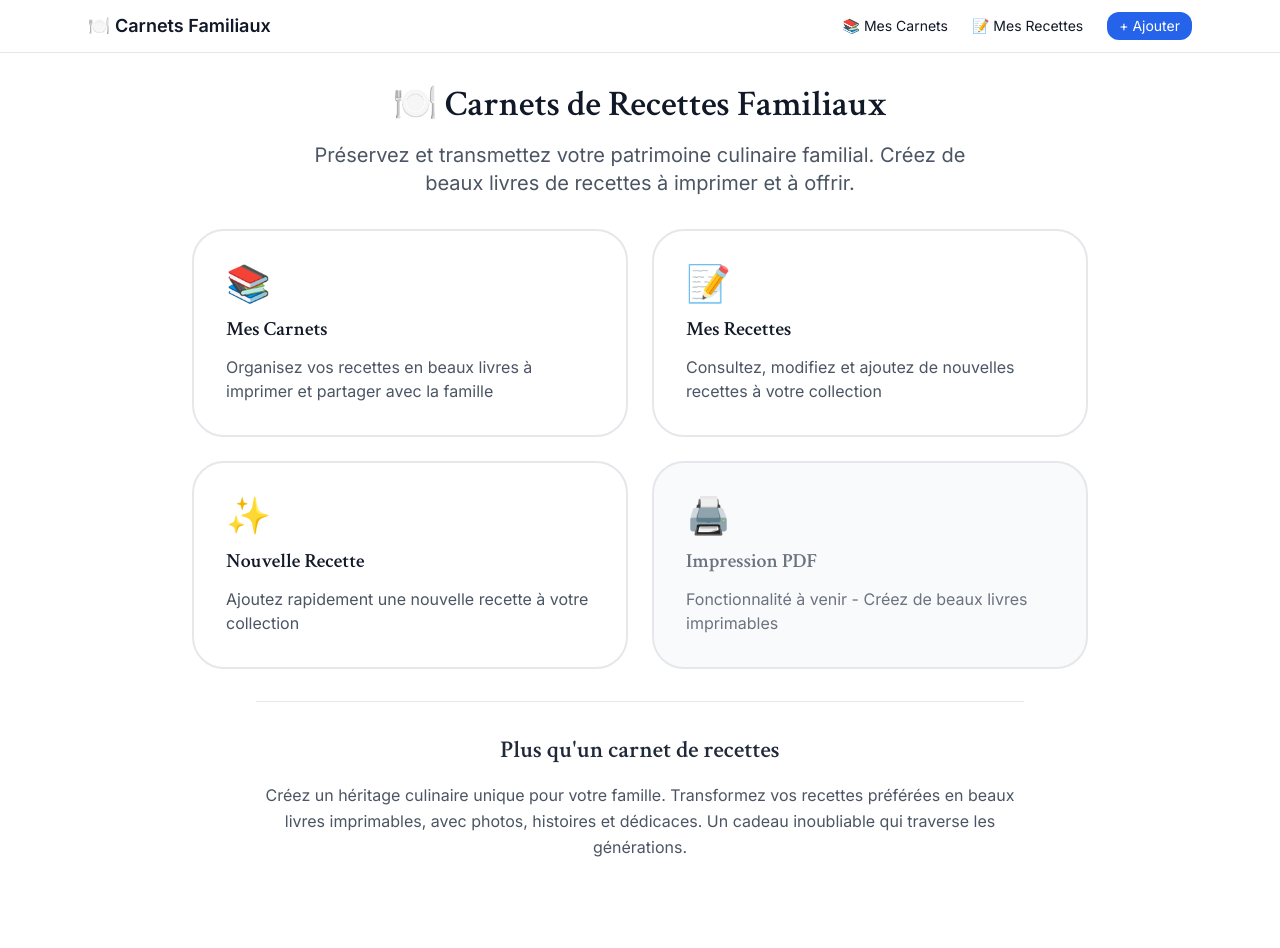
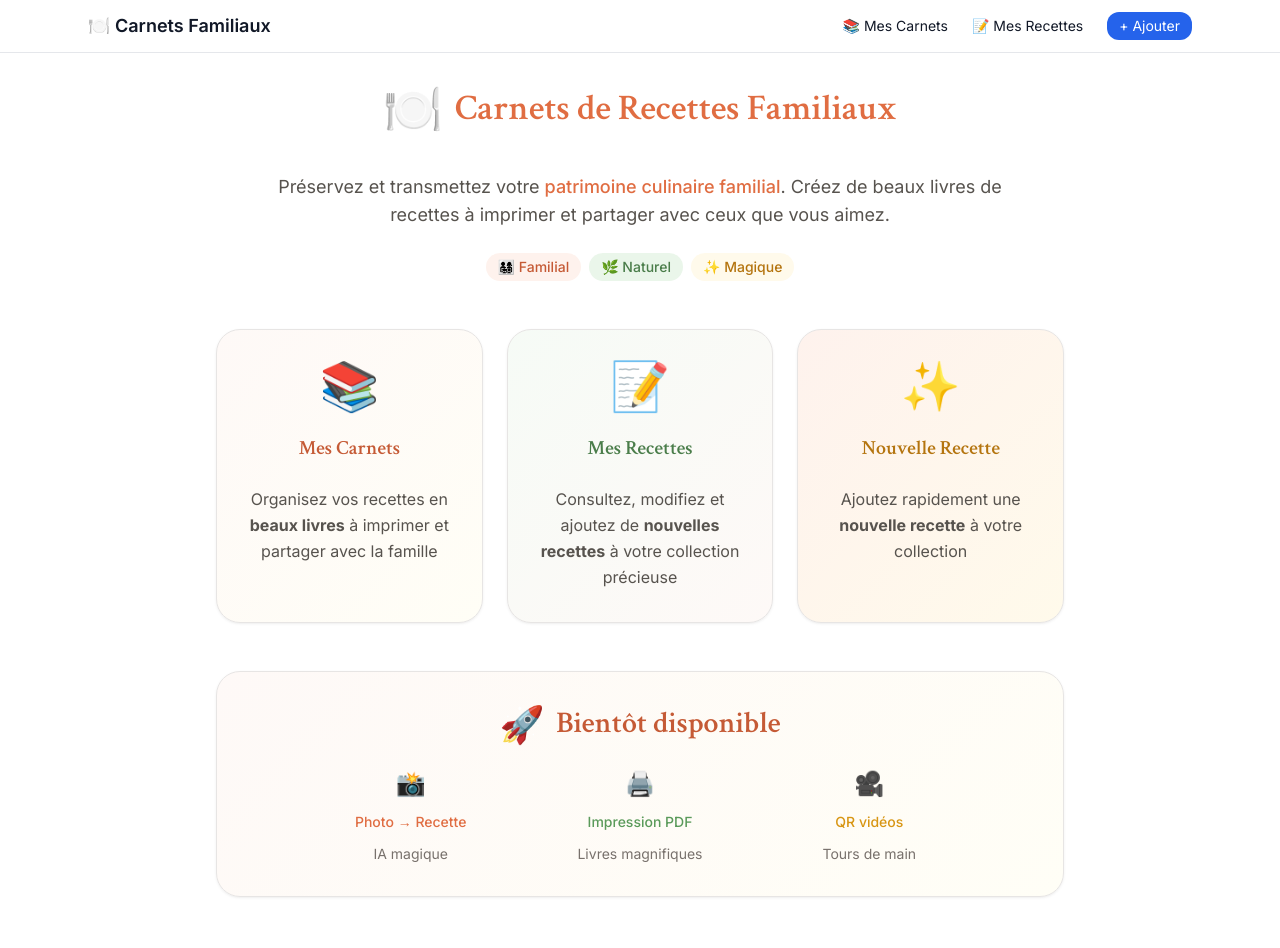
Before and after one commit to oliviertgpls-tech/Fdt-2, a Next.js app: page / in a window 1280 px wide. Shown: the top 948 px of the page. Before the commit the page ends 892 px from the top, so only its background shows below. Built offline with nearby package versions, Linux system fonts and the light colour scheme.

Commit message:
Update home

```diff
--- a/app/page.tsx
+++ b/app/page.tsx
@@ -2,87 +2,132 @@ import Link from "next/link";
 
 export default function HomePage() {
   return (
-    <div className="space-y-8">
+    <div className="container-content space-section animate-in">
       {/* Hero Section */}
-      <div className="text-center space-y-4">
-        <h1 className="text-4xl font-bold text-gray-900">
-          🍽️ Carnets de Recettes Familiaux
-        </h1>
-        <p className="text-xl text-gray-600 max-w-2xl mx-auto">
-          Préservez et transmettez votre patrimoine culinaire familial.
-          Créez de beaux livres de recettes à imprimer et à offrir.
+      <div className="text-center space-content">
+        <div className="inline-flex items-center gap-3 mb-4">
+          <div className="text-5xl">🍽️</div>
+          <h1 className="text-display text-responsive-xl text-primary-600">
+            Carnets de Recettes Familiaux
+          </h1>
+        </div>
+        <p className="text-responsive-base text-neutral-600 max-w-3xl mx-auto leading-relaxed">
+          Préservez et transmettez votre <span className="text-emphasis">patrimoine culinaire familial</span>.
+          Créez de beaux livres de recettes à imprimer et partager avec ceux que vous aimez.
         </p>
+        <div className="flex flex-wrap justify-center gap-2 mt-6">
+          <span className="tag tag-primary">👨‍👩‍👧‍👦 Familial</span>
+          <span className="tag tag-secondary">🌿 Naturel</span>
+          <span className="tag tag-accent">✨ Magique</span>
+        </div>
       </div>
 
       {/* Actions principales */}
-      <div className="grid gap-6 sm:grid-cols-2 max-w-4xl mx-auto">
+      <div className="grid gap-6 sm:grid-cols-2 lg:grid-cols-3">
         <Link
           href="/library"
-          className="group p-8 rounded-2xl border-2 border-gray-200 hover:border-blue-300 hover:bg-blue-50 transition-all"
+          className="card-hover group p-8 bg-gradient-warm"
         >
-          <div className="space-y-3">
-            <div className="text-4xl">📚</div>
-            <h3 className="text-xl font-semibold text-gray-900 group-hover:text-blue-700">
+          <div className="space-content text-center">
+            <div className="text-5xl mb-4 group-hover:animate-bounce-gentle">📚</div>
+            <h3 className="text-display text-xl font-semibold text-primary-700 group-hover:text-primary-800">
               Mes Carnets
             </h3>
-            <p className="text-gray-600">
-              Organisez vos recettes en beaux livres à imprimer et partager avec la famille
+            <p className="text-neutral-600 leading-relaxed">
+              Organisez vos recettes en <strong>beaux livres</strong> à imprimer et partager avec la famille
             </p>
           </div>
         </Link>
 
         <Link
           href="/recipes"
-          className="group p-8 rounded-2xl border-2 border-gray-200 hover:border-green-300 hover:bg-green-50 transition-all"
+          className="card-hover group p-8 bg-gradient-fresh"
         >
-          <div className="space-y-3">
-            <div className="text-4xl">📝</div>
-            <h3 className="text-xl font-semibold text-gray-900 group-hover:text-green-700">
+          <div className="space-content text-center">
+            <div className="text-5xl mb-4 group-hover:animate-bounce-gentle">📝</div>
+            <h3 className="text-display text-xl font-semibold text-secondary-700 group-hover:text-secondary-800">
               Mes Recettes
             </h3>
-            <p className="text-gray-600">
-              Consultez, modifiez et ajoutez de nouvelles recettes à votre collection
+            <p className="text-neutral-600 leading-relaxed">
+              Consultez, modifiez et ajoutez de <strong>nouvelles recettes</strong> à votre collection précieuse
             </p>
           </div>
         </Link>
 
         <Link
           href="/add"
-          className="group p-8 rounded-2xl border-2 border-gray-200 hover:border-purple-300 hover:bg-purple-50 transition-all"
+          className="card-hover group p-8 bg-gradient-sunset sm:col-span-2 lg:col-span-1"
         >
-          <div className="space-y-3">
-            <div className="text-4xl">✨</div>
-            <h3 className="text-xl font-semibold text-gray-900 group-hover:text-purple-700">
+          <div className="space-content text-center">
+            <div className="text-5xl mb-4 group-hover:animate-bounce-gentle">✨</div>
+            <h3 className="text-display text-xl font-semibold text-accent-700 group-hover:text-accent-800">
               Nouvelle Recette
             </h3>
-            <p className="text-gray-600">
-              Ajoutez rapidement une nouvelle recette à votre collection
+            <p className="text-neutral-600 leading-relaxed">
+              Ajoutez rapidement une <strong>nouvelle recette</strong> à votre collection
             </p>
           </div>
         </Link>
+      </div>
 
-        <div className="group p-8 rounded-2xl border-2 border-gray-200 bg-gray-50">
-          <div className="space-y-3">
-            <div className="text-4xl">🖨️</div>
-            <h3 className="text-xl font-semibold text-gray-500">
-              Impression PDF
-            </h3>
-            <p className="text-gray-500">
-              Fonctionnalité à venir - Créez de beaux livres imprimables
-            </p>
+      {/* Prochainement - Section teaser */}
+      <div className="card p-8 bg-gradient-warm text-center">
+        <div className="space-content max-w-2xl mx-auto">
+          <div className="flex items-center justify-center gap-3 mb-4">
+            <div className="text-4xl">🚀</div>
+            <h2 className="text-display text-responsive-lg text-primary-700">
+              Bientôt disponible
+            </h2>
+          </div>
+
+          <div className="grid gap-4 sm:grid-cols-3 text-sm">
+            <div className="space-tight">
+              <div className="text-2xl mb-2">📸</div>
+              <p className="font-medium text-primary-600">Photo → Recette</p>
+              <p className="text-neutral-500">IA magique</p>
+            </div>
+            <div className="space-tight">
+              <div className="text-2xl mb-2">🖨️</div>
+              <p className="font-medium text-secondary-600">Impression PDF</p>
+              <p className="text-neutral-500">Livres magnifiques</p>
+            </div>
+            <div className="space-tight">
+              <div className="text-2xl mb-2">🎥</div>
+              <p className="font-medium text-accent-600">QR vidéos</p>
+              <p className="text-neutral-500">Tours de main</p>
+            </div>
           </div>
         </div>
       </div>
 
       {/* Proposition de valeur */}
-      <div className="text-center space-y-4 max-w-3xl mx-auto pt-8 border-t">
-        <h2 className="text-2xl font-semibold text-gray-800">
+      <div className="text-center space-content">
+        <h2 className="text-display text-responsive-lg text-neutral-700 mb-6">
           Plus qu'un carnet de recettes
         </h2>
-        <p className="text-gray-600 leading-relaxed">
-          Créez un héritage culinaire unique pour votre famille. Transformez vos recettes
-          préférées en beaux livres imprimables, avec photos, histoires et dédicaces.
-          Un cadeau inoubliable qui traverse les générations.
+        <div className="card p-8 max-w-4xl mx-auto">
+          <p className="text-responsive-base text-neutral-600 leading-relaxed mb-6">
+            Créez un <span className="text-emphasis">héritage culinaire unique</span> pour votre famille.
+            Transformez vos recettes préférées en beaux livres imprimables, avec photos, histoires et dédicaces.
+          </p>
+          <div className="inline-flex items-center gap-2 text-accent-600 font-medium">
+            <span>✨</span>
+            <span>Un cadeau inoubliable qui traverse les générations</span>
+            <span>✨</span>
+          </div>
+        </div>
+      </div>
+
+      {/* CTA final subtil */}
+      <div className="text-center">
+        <Link
+          href="/add"
+          className="btn btn-primary text-lg px-8 py-4"
+        >
+          🌟 Commencer mon premier carnet
+        </Link>
+        <p className="text-sm text-neutral-500 mt-3">
+          Gratuit • Simple • Familial
         </p>
       </div>
     </div>
```
